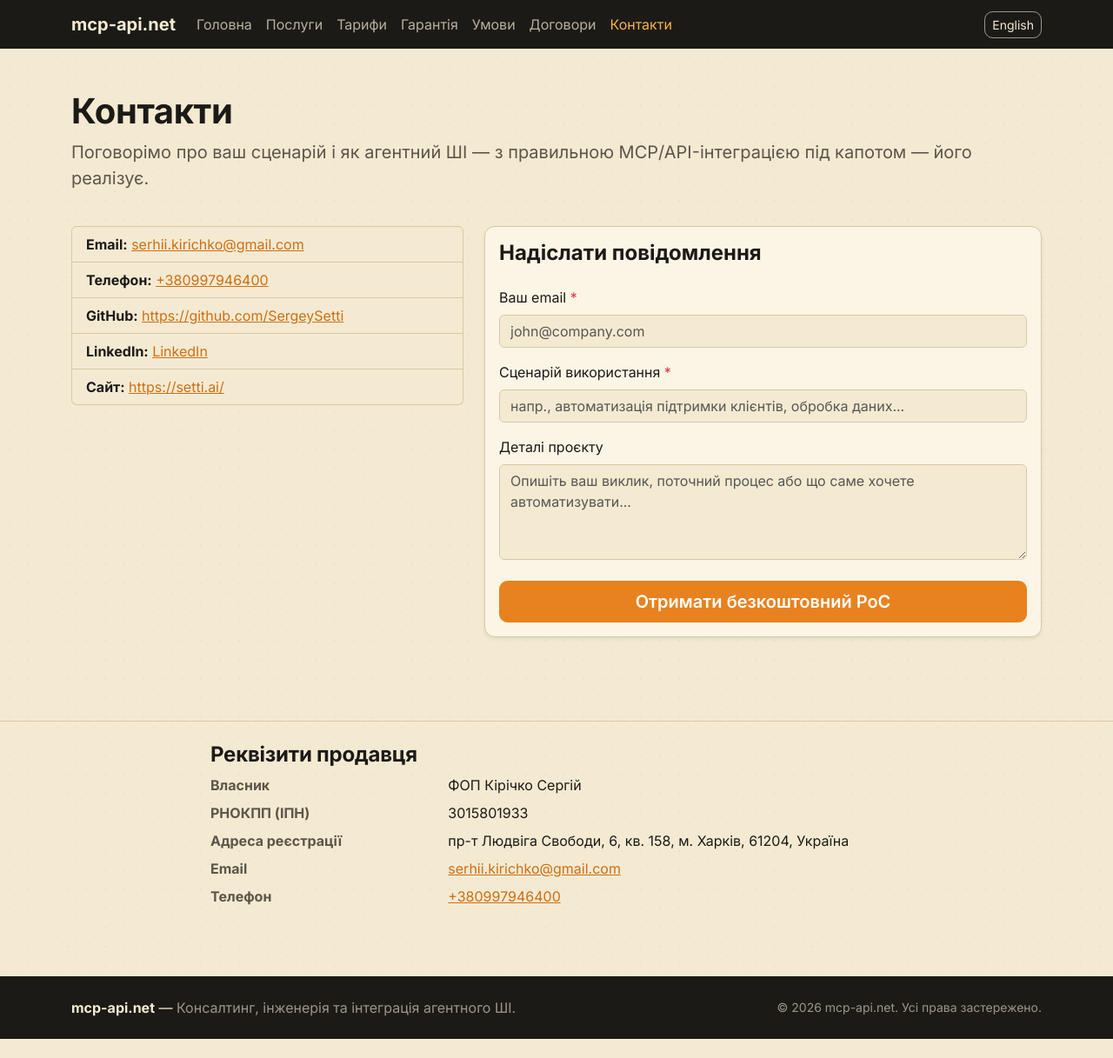
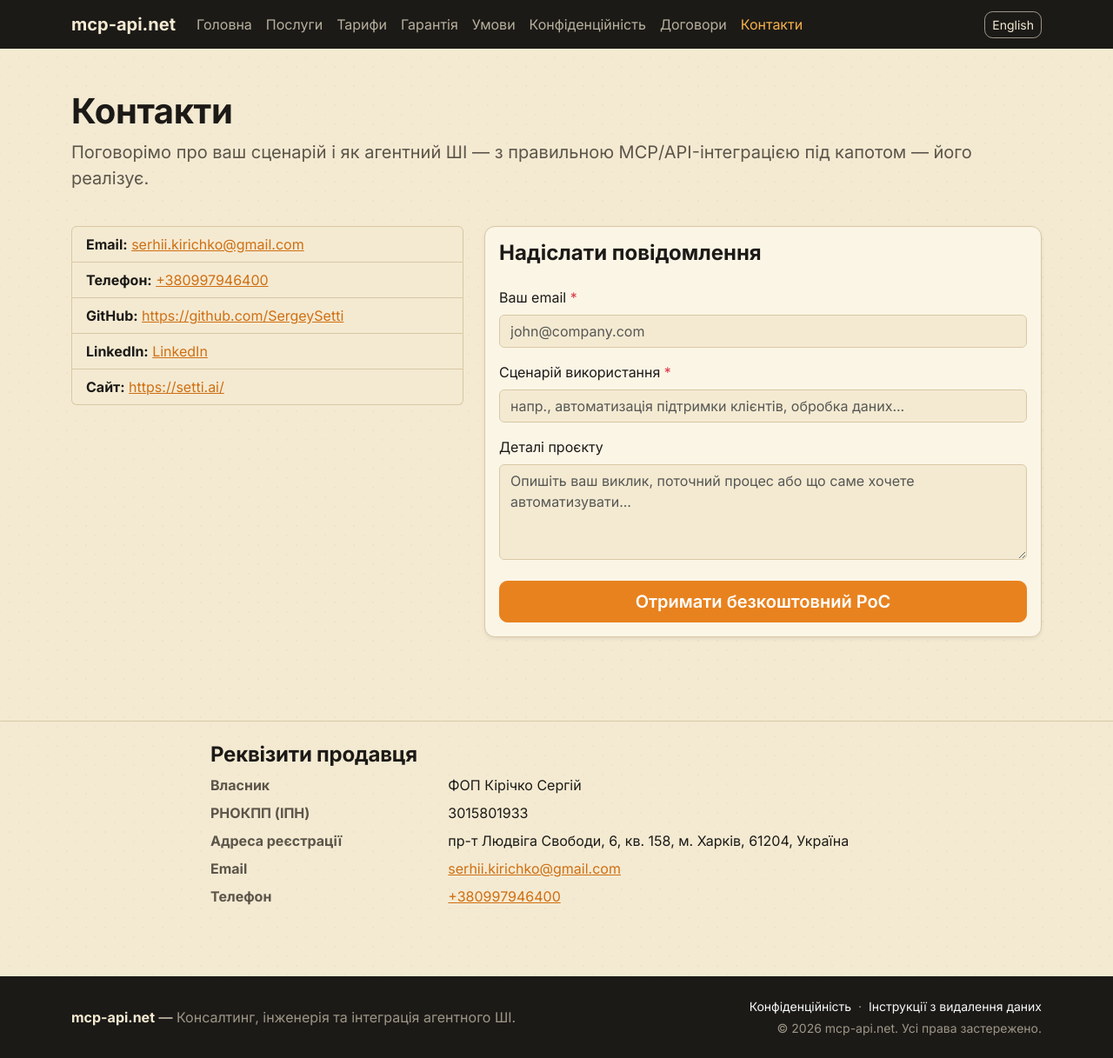
Before and after one commit to mcp-api-net/mcp-api.net, a FastAPI app: page /contacts in a window 1280 px wide. Shown: the whole page at 87% size. Before the commit the page ends 1195 px from the top, so only its background shows below. Run offline with FastAPI, Linux system fonts and the light colour scheme.

Commit message:
Add Privacy Policy and Data Deletion pages for Meta App Review
Adds bilingual (EN/UK) /privacy and /data-deletion pages covering
Instagram/Facebook Platform data handling, retention, and user data
deletion, as required for Facebook App Review. Privacy contact set to
setti.biz@gmail.com; footer links both pages.

Co-Authored-By: Claude Opus 4.8 <noreply@anthropic.com>

```diff
--- a/app/locales/strings.json
+++ b/app/locales/strings.json
@@ -9,6 +9,7 @@
     "nav_pricing": "Pricing",
     "nav_warranty": "Warranty",
     "nav_terms": "Terms",
+    "nav_privacy": "Privacy",
     "nav_agreements": "Agreements",
     "nav_contacts": "Contacts",
     "hero_kicker": "AI agents · MCP · APIs",
@@ -135,6 +136,48 @@
     "terms_s13_text": "These Terms are governed by the laws of Ukraine, without regard to its conflict-of-laws rules. Any dispute will be resolved in the competent courts located in Ukraine, unless otherwise agreed in writing.",
     "terms_s14_title": "14. Contact",
     "terms_s14_text": "Questions about these Terms can be sent to serhii.kirichko@gmail.com.",
+    "privacy_title": "Privacy Policy",
+    "privacy_updated": "Last updated: 2026-06-25",
+    "privacy_intro": "This Privacy Policy explains how mcp-api.net (\"we\", \"us\", \"our\"), operated by Private entrepreneur Kirichko Serhii, collects, uses, stores, and protects personal data — including data we process on your behalf when our application helps you handle support messages in your business Instagram and Facebook accounts. By using our website, services, or our connected Meta application, you agree to this Policy.",
+    "privacy_s1_title": "1. Who we are and scope",
+    "privacy_s1_text": "We provide agentic AI consulting, engineering, and managed services, including an application that integrates with Meta Platforms (Instagram and Facebook) to help businesses receive, organize, and respond to customer support messages. This Policy applies to that application and to this website. For the data processed through the Meta integration, the business that connects its account is the data controller and we act as a data processor on its behalf.",
+    "privacy_s2_title": "2. Information we collect",
+    "privacy_s2_text": "Website: contact details you submit (name, email, message). Meta application: when you connect your business Instagram or Facebook account through Meta's official login, we access only the data needed to provide support-messaging features — your Page and Instagram business account identifiers, profile name and picture, the content and timestamps of messages exchanged with the people who contact your business, and the message-thread metadata. We do not collect your Facebook password and we do not access data unrelated to the support workflow.",
+    "privacy_s3_title": "3. How we use information",
+    "privacy_s3_text": "We use the data solely to deliver the requested service: to display incoming support messages, to help draft and send replies, to organize conversations, and to maintain and improve the reliability of the application. We do not use message content for advertising, and we do not sell personal data.",
+    "privacy_s4_title": "4. Meta Platform data and compliance",
+    "privacy_s4_text": "Our use and transfer of information received from Meta APIs (including the Instagram Graph API and Messenger Platform) adhere to the Meta Platform Terms and Developer Policies, including the Limited Use requirements. We access Meta data only with the permissions you grant during login, use it only to provide and improve the support-messaging features, and request only the minimum permissions necessary.",
+    "privacy_s5_title": "5. Legal basis for processing",
+    "privacy_s5_text": "Where the GDPR applies, we process personal data on the basis of the contract with you, our legitimate interest in operating and securing the service, your consent (for example, when you connect a Meta account), and compliance with legal obligations.",
+    "privacy_s6_title": "6. Data sharing and third parties",
+    "privacy_s6_text": "We share data only with infrastructure and processing providers strictly necessary to run the service (for example, cloud hosting and Meta Platforms itself), all bound by confidentiality and data-protection obligations. We disclose data when required by law. We never sell or rent personal data.",
+    "privacy_s7_title": "7. Data retention",
+    "privacy_s7_text": "We keep personal data only as long as needed to provide the service and to meet legal obligations. Support-message data accessed through the Meta integration is retained while your account remains connected and is deleted within 90 days after you disconnect the application or request deletion, unless a longer period is required by law.",
+    "privacy_s8_title": "8. Data deletion and your rights",
+    "privacy_s8_text": "You may revoke our access at any time from your Facebook or Instagram account settings (Business Integrations / Apps and Websites), which stops further data collection. To request deletion of data we hold, email setti.biz@gmail.com with the subject \"Data Deletion Request\", or follow the steps on our Data Deletion page; we will confirm and complete the deletion within 30 days. Subject to applicable law, you may also request access to, correction of, or a copy of your personal data, and may object to or restrict certain processing.",
+    "privacy_s9_title": "9. Security",
+    "privacy_s9_text": "We use industry-standard measures — encryption in transit (TLS), access controls, and the principle of least privilege — to protect personal data against unauthorized access, alteration, disclosure, or destruction.",
+    "privacy_s10_title": "10. International transfers",
+    "privacy_s10_text": "Data may be processed in countries other than your own. Where required, we rely on appropriate safeguards such as standard contractual clauses to protect transferred data.",
+    "privacy_s11_title": "11. Children's privacy",
+    "privacy_s11_text": "Our services are intended for businesses and are not directed to children under 16. We do not knowingly collect personal data from children.",
+    "privacy_s12_title": "12. Changes to this Policy",
+    "privacy_s12_text": "We may update this Policy from time to time. Material changes will be announced on this website, and the \"Last updated\" date above will be revised.",
+    "privacy_s13_title": "13. Contact",
+    "privacy_s13_text": "For privacy questions or data requests, contact Private entrepreneur Kirichko Serhii at setti.biz@gmail.com, Liudviha Svobody Ave. 6, apt. 158, Kharkiv 61204, Ukraine.",
+    "deletion_title": "Data Deletion Instructions",
+    "deletion_intro": "This page explains how to delete the data that our Meta-connected application (which helps you handle support messages in your business Instagram and Facebook accounts) holds about you or your account. You can remove our access yourself at any time, or ask us to delete your data.",
+    "deletion_self_title": "Remove our access yourself",
+    "deletion_self_text": "Revoking the application's permission immediately stops any further data collection. To do this:",
+    "deletion_self_step1": "Open your Facebook settings → \"Settings & privacy\" → \"Settings\" → \"Business Integrations\" (or, for Instagram, \"Apps and Websites\").",
+    "deletion_self_step2": "Find \"mcp-api.net\" in the list of connected apps.",
+    "deletion_self_step3": "Click \"Remove\" to revoke its access. We then delete the associated data within 90 days.",
+    "deletion_request_title": "Request deletion from us",
+    "deletion_request_text": "To have us delete the data we hold without delay, email setti.biz@gmail.com with the subject \"Data Deletion Request\" and the name of the connected Instagram or Facebook business account. We will verify the request, delete the data, and confirm completion within 30 days.",
+    "deletion_scope_title": "What gets deleted",
+    "deletion_scope_text": "We delete the data accessed through the Meta integration — Page and Instagram business account identifiers, profile information, and the content and metadata of support messages — from our active systems and from backups within the periods described in our Privacy Policy. Data we are legally required to retain (for example, billing records) is kept only for as long as the law requires.",
+    "deletion_contact_title": "Contact",
+    "deletion_contact_text": "Questions about data deletion can be sent to setti.biz@gmail.com.",
     "legal_title": "Merchant details",
     "legal_owner_label": "Owner",
     "legal_owner_name": "Private entrepreneur Kirichko Serhii",
@@ -167,6 +210,7 @@
     "nav_pricing": "Тарифи",
     "nav_warranty": "Гарантія",
     "nav_terms": "Умови",
+    "nav_privacy": "Конфіденційність",
     "nav_agreements": "Договори",
     "nav_contacts": "Контакти",
     "hero_kicker": "ШІ-агенти · MCP · API",
@@ -293,6 +337,48 @@
     "terms_s13_text": "Ці Умови регулюються правом України без урахування колізійних норм. Будь-які спори вирішуються у компетентних судах України, якщо інше не погоджено письмово.",
     "terms_s14_title": "14. Контакти",
     "terms_s14_text": "Питання щодо цих Умов надсилайте на serhii.kirichko@gmail.com.",
+    "privacy_title": "Політика конфіденційності",
+    "privacy_updated": "Останнє оновлення: 2026-06-25",
+    "privacy_intro": "Ця Політика конфіденційності пояснює, як mcp-api.net (\"ми\", \"нас\", \"наш\"), якого представляє ФОП Кірічко Сергій, збирає, використовує, зберігає та захищає персональні дані — зокрема дані, які ми обробляємо від вашого імені, коли наш застосунок допомагає опрацьовувати повідомлення підтримки у ваших бізнес-акаунтах Instagram та Facebook. Користуючись нашим сайтом, послугами або підключеним застосунком Meta, ви погоджуєтесь із цією Політикою.",
+    "privacy_s1_title": "1. Хто ми та сфера дії",
+    "privacy_s1_text": "Ми надаємо консалтинг, інженерію та керовані послуги у сфері агентного ШІ, зокрема застосунок, що інтегрується з платформами Meta (Instagram і Facebook), аби допомагати бізнесам отримувати, впорядковувати та відповідати на повідомлення підтримки клієнтів. Ця Політика поширюється на цей застосунок і на цей сайт. Щодо даних, оброблюваних через інтеграцію з Meta, контролером даних є бізнес, який підключає свій акаунт, а ми виступаємо обробником даних від його імені.",
+    "privacy_s2_title": "2. Які дані ми збираємо",
+    "privacy_s2_text": "Сайт: контактні дані, які ви надсилаєте (ім'я, email, повідомлення). Застосунок Meta: коли ви підключаєте свій бізнес-акаунт Instagram чи Facebook через офіційний вхід Meta, ми отримуємо лише дані, потрібні для функцій підтримки — ідентифікатори вашої Сторінки та бізнес-акаунта Instagram, ім'я та зображення профілю, зміст і час повідомлень, якими ви обмінюєтесь із людьми, що звертаються до вашого бізнесу, та метадані ланцюжків повідомлень. Ми не збираємо ваш пароль Facebook і не отримуємо доступ до даних, не пов'язаних із процесом підтримки.",
+    "privacy_s3_title": "3. Як ми використовуємо дані",
+    "privacy_s3_text": "Ми використовуємо дані виключно для надання запитаної послуги: щоб показувати вхідні повідомлення підтримки, допомагати складати й надсилати відповіді, впорядковувати діалоги та підтримувати й покращувати надійність застосунку. Ми не використовуємо зміст повідомлень для реклами та не продаємо персональні дані.",
+    "privacy_s4_title": "4. Дані платформи Meta та відповідність",
+    "privacy_s4_text": "Наше використання та передача інформації, отриманої через API Meta (зокрема Instagram Graph API та Messenger Platform), відповідають Умовам платформи Meta та Політикам для розробників, включно з вимогами Limited Use. Ми отримуємо доступ до даних Meta лише з дозволами, які ви надаєте під час входу, використовуємо їх лише для надання та покращення функцій підтримки й запитуємо мінімально необхідні дозволи.",
+    "privacy_s5_title": "5. Правова підстава обробки",
+    "privacy_s5_text": "Там, де застосовується GDPR, ми обробляємо персональні дані на підставі договору з вами, нашого законного інтересу в роботі та безпеці сервісу, вашої згоди (наприклад, коли ви підключаєте акаунт Meta) та для виконання правових зобов'язань.",
+    "privacy_s6_title": "6. Передача даних і треті сторони",
+    "privacy_s6_text": "Ми передаємо дані лише провайдерам інфраструктури та обробки, які є суворо необхідними для роботи сервісу (наприклад, хмарний хостинг і самі платформи Meta), і всі вони зобов'язані дотримуватися конфіденційності та захисту даних. Ми розкриваємо дані, коли цього вимагає закон. Ми ніколи не продаємо й не здаємо в оренду персональні дані.",
+    "privacy_s7_title": "7. Зберігання даних",
+    "privacy_s7_text": "Ми зберігаємо персональні дані лише стільки, скільки потрібно для надання послуги та виконання правових зобов'язань. Дані повідомлень підтримки, отримані через інтеграцію з Meta, зберігаються, доки ваш акаунт залишається підключеним, і видаляються протягом 90 днів після відключення застосунку або запиту на видалення, якщо триваліший строк не вимагається законом.",
+    "privacy_s8_title": "8. Видалення даних і ваші права",
+    "privacy_s8_text": "Ви можете будь-коли відкликати наш доступ у налаштуваннях акаунта Facebook чи Instagram (Інтеграції для бізнесу / Додатки та сайти), що зупиняє подальший збір даних. Щоб запросити видалення даних, які ми зберігаємо, напишіть на setti.biz@gmail.com із темою \"Запит на видалення даних\" або виконайте кроки на нашій сторінці Видалення даних; ми підтвердимо та завершимо видалення протягом 30 днів. Відповідно до чинного законодавства ви також можете запросити доступ до своїх персональних даних, їх виправлення чи копію, а також заперечити проти певної обробки або обмежити її.",
+    "privacy_s9_title": "9. Безпека",
+    "privacy_s9_text": "Ми застосовуємо галузеві стандартні заходи — шифрування під час передавання (TLS), контроль доступу та принцип найменших привілеїв — для захисту персональних даних від несанкціонованого доступу, зміни, розкриття чи знищення.",
+    "privacy_s10_title": "10. Міжнародна передача",
+    "privacy_s10_text": "Дані можуть оброблятися в країнах, відмінних від вашої. Де це потрібно, ми покладаємось на належні гарантії, такі як стандартні договірні положення, для захисту переданих даних.",
+    "privacy_s11_title": "11. Конфіденційність дітей",
+    "privacy_s11_text": "Наші послуги призначені для бізнесу й не спрямовані на дітей віком до 16 років. Ми свідомо не збираємо персональні дані дітей.",
+    "privacy_s12_title": "12. Зміни до цієї Політики",
+    "privacy_s12_text": "Ми можемо час від часу оновлювати цю Політику. Про суттєві зміни буде повідомлено на цьому сайті, а дату \"Останнє оновлення\" вище буде змінено.",
+    "privacy_s13_title": "13. Контакти",
+    "privacy_s13_text": "З питань конфіденційності або запитів щодо даних звертайтеся до ФОП Кірічко Сергій: setti.biz@gmail.com, пр-т Людвіга Свободи, 6, кв. 158, м. Харків, 61204, Україна.",
+    "deletion_title": "Інструкції з видалення даних",
+    "deletion_intro": "Ця сторінка пояснює, як видалити дані, які наш підключений до Meta застосунок (що допомагає опрацьовувати повідомлення підтримки у ваших бізнес-акаунтах Instagram і Facebook) зберігає про вас або ваш акаунт. Ви можете будь-коли самостійно відкликати наш доступ або попросити нас видалити ваші дані.",
+    "deletion_self_title": "Відкликати наш доступ самостійно",
+    "deletion_self_text": "Відкликання дозволу застосунку негайно зупиняє будь-який подальший збір даних. Для цього:",
+    "deletion_self_step1": "Відкрийте налаштування Facebook → «Налаштування та конфіденційність» → «Налаштування» → «Інтеграції для бізнесу» (або для Instagram — «Додатки та сайти»).",
+    "deletion_self_step2": "Знайдіть «mcp-api.net» у списку підключених додатків.",
+    "deletion_self_step3": "Натисніть «Видалити», щоб відкликати доступ. Після цього ми видаляємо пов'язані дані протягом 90 днів.",
+    "deletion_request_title": "Запросити видалення в нас",
+    "deletion_request_text": "Щоб ми невідкладно видалили дані, які зберігаємо, напишіть на setti.biz@gmail.com із темою «Запит на видалення даних» та назвою підключеного бізнес-акаунта Instagram чи Facebook. Ми перевіримо запит, видалимо дані та підтвердимо завершення протягом 30 днів.",
+    "deletion_scope_title": "Що буде видалено",
+    "deletion_scope_text": "Ми видаляємо дані, отримані через інтеграцію з Meta — ідентифікатори Сторінки та бізнес-акаунта Instagram, інформацію профілю, а також зміст і метадані повідомлень підтримки — з наших активних систем і з резервних копій у строки, описані в нашій Політиці конфіденційності. Дані, які ми зобов'язані зберігати за законом (наприклад, платіжні записи), зберігаються лише стільки, скільки вимагає закон.",
+    "deletion_contact_title": "Контакти",
+    "deletion_contact_text": "Питання щодо видалення даних надсилайте на setti.biz@gmail.com.",
     "legal_title": "Реквізити продавця",
     "legal_owner_label": "Власник",
     "legal_owner_name": "ФОП Кірічко Сергій",
--- a/app/main.py
+++ b/app/main.py
@@ -92,6 +92,16 @@ async def warranty(request: Request):
 @app.get("/terms", response_class=HTMLResponse)
 async def terms(request: Request):
     return render(request, "terms.html", "terms")
+
+
+@app.get("/privacy", response_class=HTMLResponse)
+async def privacy(request: Request):
+    return render(request, "privacy.html", "privacy")
+
+
+@app.get("/data-deletion", response_class=HTMLResponse)
+async def data_deletion(request: Request):
+    return render(request, "data_deletion.html", "data_deletion")
 
 
 @app.get("/agreements", response_class=HTMLResponse)
--- a/app/templates/base.html
+++ b/app/templates/base.html
@@ -29,6 +29,8 @@
                                         href="/warranty">{{ t.nav_warranty }}</a></li>
                 <li class="nav-item"><a class="nav-link {% if page=='terms' %}active{% endif %}"
                                         href="/terms">{{ t.nav_terms }}</a></li>
+                <li class="nav-item"><a class="nav-link {% if page=='privacy' %}active{% endif %}"
+                                        href="/privacy">{{ t.nav_privacy }}</a></li>
                 <li class="nav-item"><a class="nav-link {% if page=='agreements' %}active{% endif %}"
                                         href="/agreements">{{ t.nav_agreements }}</a></li>
                 <li class="nav-item"><a class="nav-link {% if page=='contacts' %}active{% endif %}"
@@ -48,7 +50,12 @@
         <div>
             <strong>{{ t.brand }}</strong> — <span class="text-secondary">{{ t.footer_tagline }}</span>
         </div>
-        <div class="text-secondary small">
+        <div class="text-secondary small text-center text-md-end">
+            <div class="mb-1">
+                <a class="link-light text-decoration-none" href="/privacy">{{ t.nav_privacy }}</a>
+                <span class="mx-1">·</span>
+                <a class="link-light text-decoration-none" href="/data-deletion">{{ t.deletion_title }}</a>
+            </div>
             &copy; <span id="year"></span> {{ t.brand }}. {{ t.footer_rights }}
         </div>
     </div>
```
Also changed, not shown: app/templates/data_deletion.html (added, +27 -0 lines), app/templates/privacy.html (added, +15 -0 lines).
